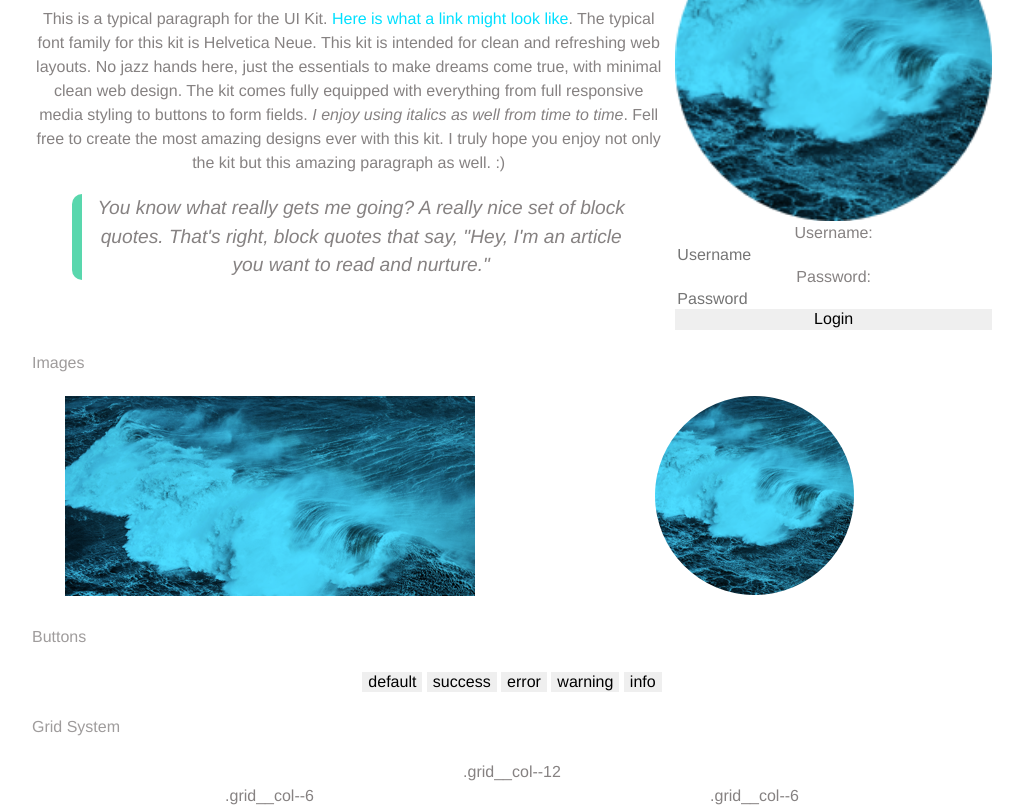
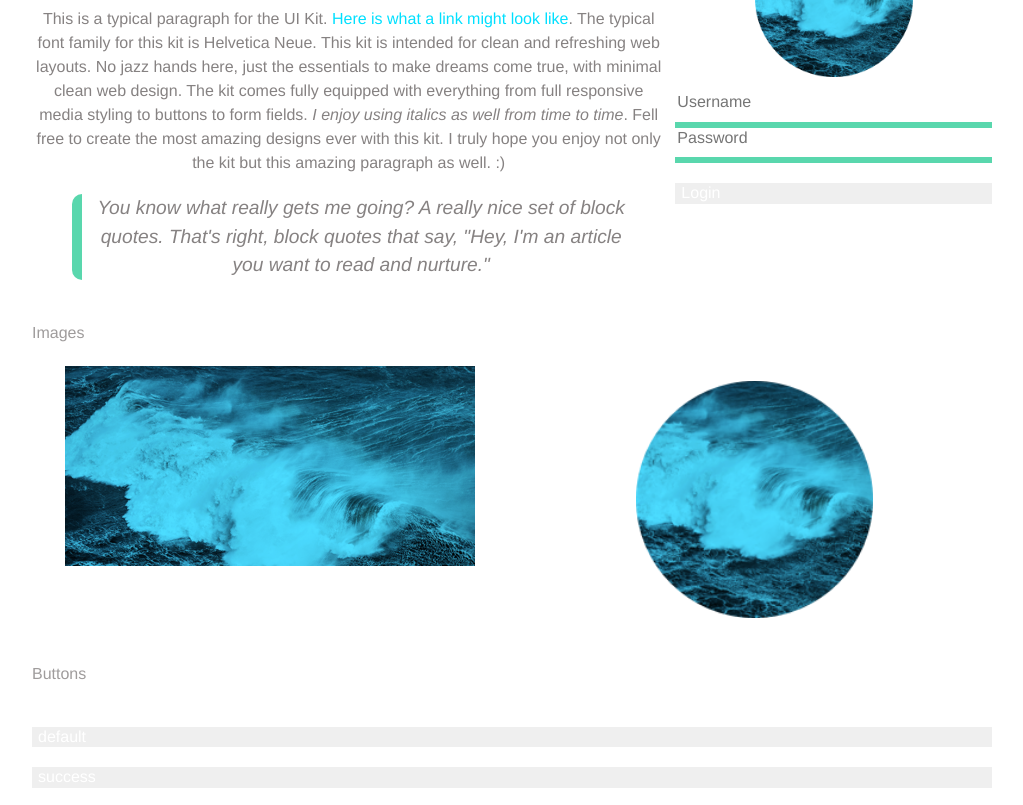
Before and after one commit to stevejd88/techdegree-project-4, a plain HTML site: page index.html in a window 1280 px wide. Shown: the part 452-1257 px from the top of the page, without its empty margins (128-1151 px from the left). Drawn offline with Linux system fonts and the light colour scheme.

Commit message:
updated form elements

```diff
--- a/scss/components/_buttons.scss
+++ b/scss/components/_buttons.scss
@@ -5,3 +5,29 @@
 button {
   border: none;
 }
+
+%btn {
+  color: $white;
+  display: flex;
+  flex-direction: column;
+  margin-top: 20px;
+  @include center;
+}
+
+.btn {
+  &--default {
+    @extend %btn
+  }
+  &--success {
+    @extend %btn
+  }
+  &--error {
+    @extend %btn
+  }
+  &--warning {
+    @extend %btn
+  }
+  &--info {
+    @extend %btn
+  }
+}
--- a/scss/components/_forms.scss
+++ b/scss/components/_forms.scss
@@ -5,9 +5,15 @@
 input[type="text"],
 input[type="password"] {
   border-style: none;
+  border-bottom: 6px solid $color-primary;
+  padding-bottom: 10px;
 }
 
 .form {
   display: flex;
   flex-direction: column;
 }
+
+.form__label--hidden {
+  display: none;
+}
--- a/scss/components/_images.scss
+++ b/scss/components/_images.scss
@@ -0,0 +1,5 @@
+.img--avatar {
+  @include center;
+  max-width: 50%;
+  padding: 15px 0;
+}
--- a/scss/components/_index.scss
+++ b/scss/components/_index.scss
@@ -12,3 +12,4 @@
 @import 'forms';
 @import 'buttons';
 @import 'navigation';
+@import 'images';
--- a/scss/utilities/_extends.scss
+++ b/scss/utilities/_extends.scss
@@ -0,0 +1,3 @@
+//****************************
+//extends
+//*****************************
--- a/scss/utilities/_mixins.scss
+++ b/scss/utilities/_mixins.scss
@@ -3,8 +3,8 @@
 //*********************
 
 @mixin center {
-  width: 90%;
-  max-width: $max-width;
+  text-align: center;
+  width: 100%;
   margin-left: auto;
   margin-right: auto;
 }
```
Also changed, not shown: css/styles.css, 2 other files.
